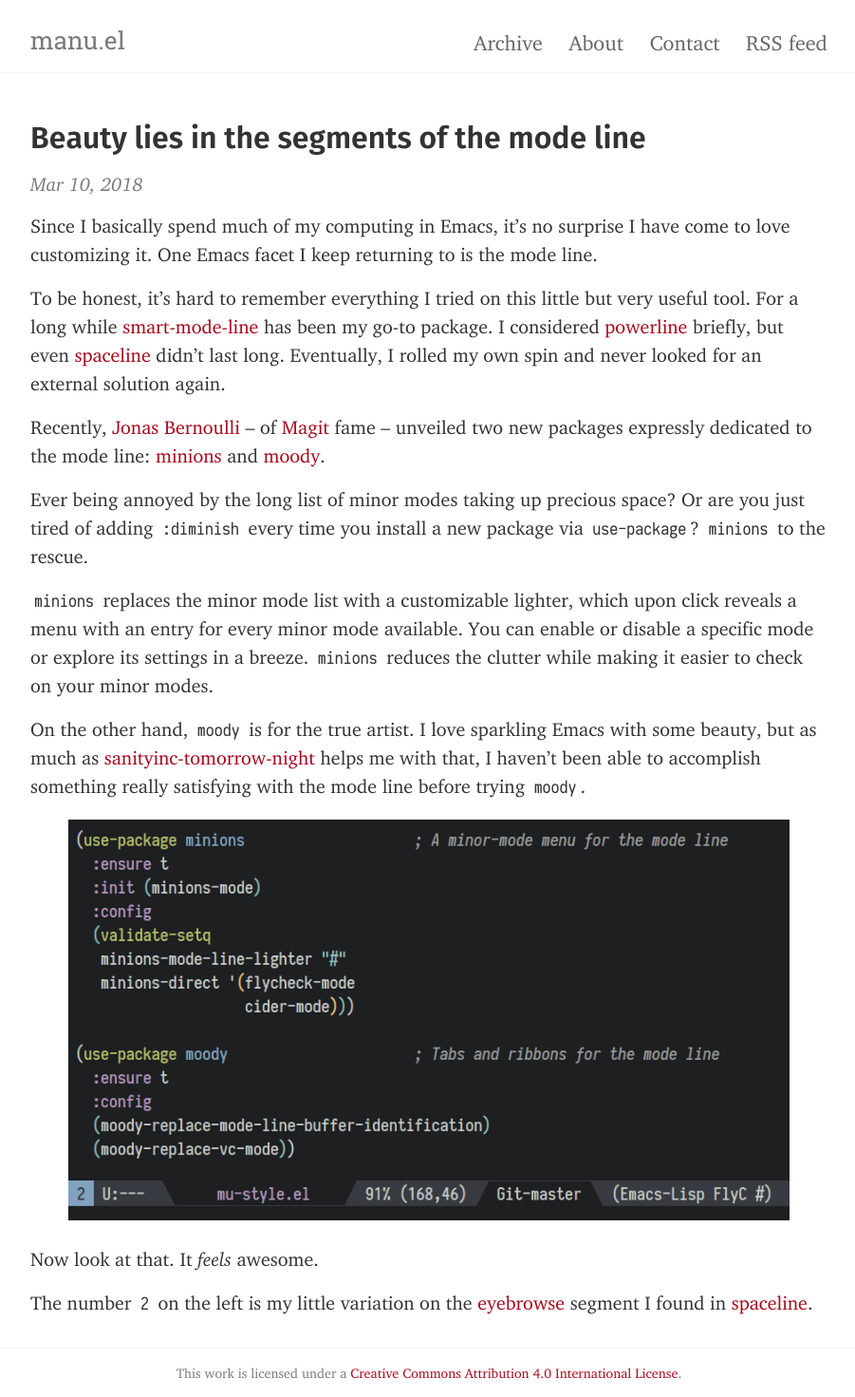
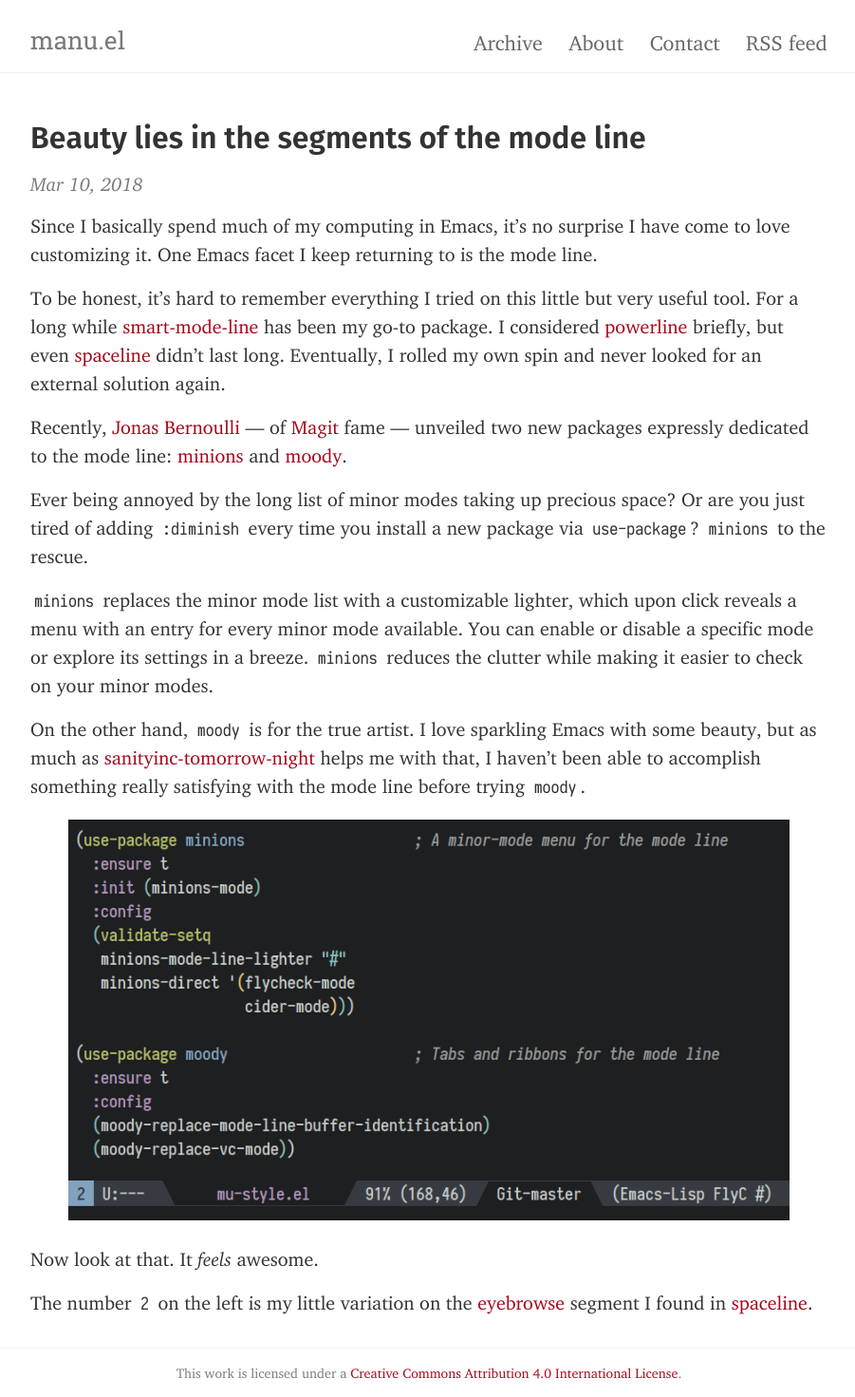
Before and after one commit to manuel-uberti/manuel-uberti.github.io, a Jekyll site: the page built from _posts/2018-03-10-moody-and-minions.md, in a window 1280 px wide. Shown: the whole page at 95% size, without its empty margins (188-1089 px from the left). Built offline with Jekyll 4.4.1, drawn with Linux system fonts in a browser that asks for light colours.

Commit message:
Prefer em dashes

```diff
--- a/_posts/2018-03-10-moody-and-minions.md
+++ b/_posts/2018-03-10-moody-and-minions.md
@@ -18,8 +18,8 @@
 [spaceline](https://github.com/TheBB/spaceline) didn’t last long. Eventually,
 I rolled my own spin and never looked for an external solution again.
 
-Recently, [Jonas Bernoulli](https://github.com/tarsius) – of
-[Magit](https://magit.vc) fame – unveiled two new packages expressly dedicated
+Recently, [Jonas Bernoulli](https://github.com/tarsius) — of
+[Magit](https://magit.vc) fame — unveiled two new packages expressly dedicated
 to the mode line: [minions](https://github.com/tarsius/minions) and
 [moody](https://github.com/tarsius/moody).
 
```
